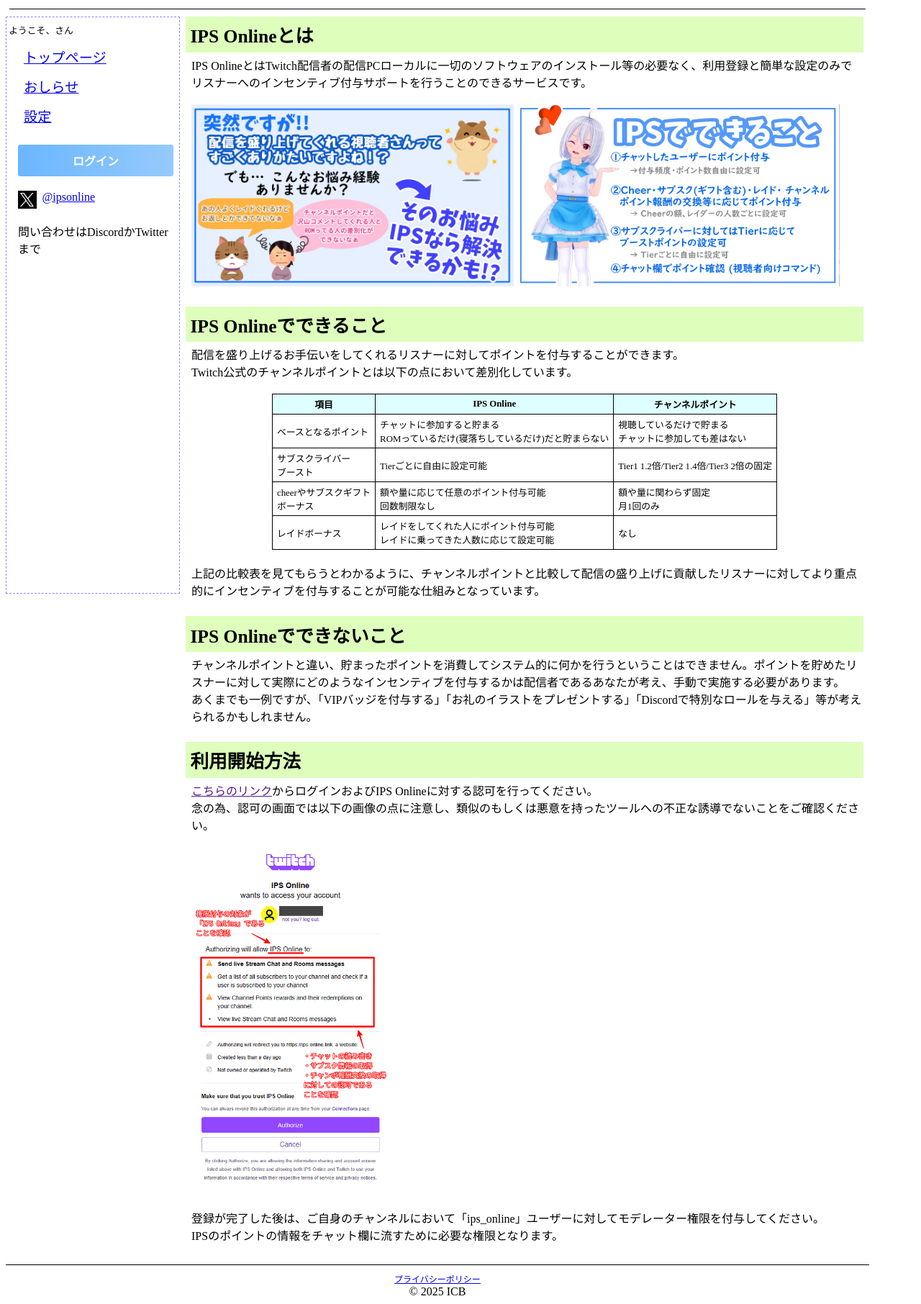
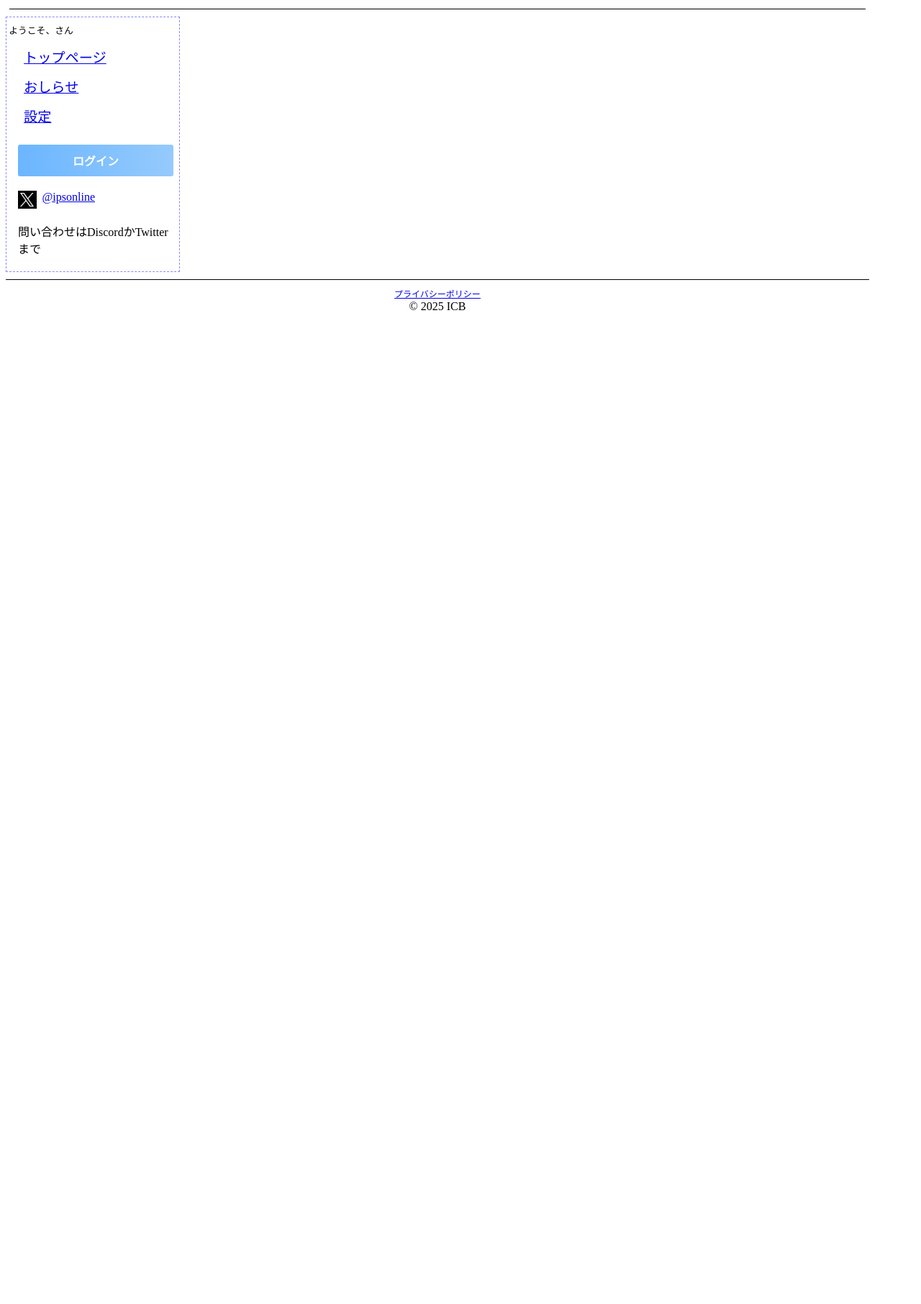
Before and after one commit to icbgames/ips-online, a PHP site: template templates/channelpoint.twig in a window 1280 px wide. Shown: the whole page at 72% size. After the commit the page ends 431 px from the top, so only its background shows below. Run offline with PHP 8.4, Linux system fonts and the light colour scheme; the template is opened without the code that fills it, so the values that code supplies are empty; some libraries are stand-ins or nearby versions; some web fonts are replaced.

Commit message:
reset template.

```diff
--- a/templates/channelpoint.twig
+++ b/templates/channelpoint.twig
@@ -5,66 +5,7 @@
 
 {% block inner %}
 
-<div class="ips__introduction">
-  <h2 class="ips__clear-top">IPS Onlineとは</h2>
-  <p>
- IPS OnlineとはTwitch配信者の配信PCローカルに一切のソフトウェアのインストール等の必要なく、利用登録と簡単な設定のみでリスナーへのインセンティブ付与サポートを行うことのできるサービスです。
-  </p>
-  <p><img src="/img/ips_introduction_1.jpg" width="48%" class="ips__img-zoom"> <img src="/img/ips_introduction_2.jpg" width="48%" class="ips__img-zoom"></p>
-
-  <h2>IPS Onlineでできること</h2>
-  <p>
- 配信を盛り上げるお手伝いをしてくれるリスナーに対してポイントを付与することができます。<br>
- Twitch公式のチャンネルポイントとは以下の点において差別化しています。
-  </p>
-  <table class="ips__table">
-    <tr>
-      <th>項目</th>
-      <th>IPS Online</th>
-      <th>チャンネルポイント</th>
-    </tr>
-    <tr>
-      <td>ベースとなるポイント</td>
-      <td>チャットに参加すると貯まる<br>ROMっているだけ(寝落ちしているだけ)だと貯まらない</td>
-      <td>視聴しているだけで貯まる<br>チャットに参加しても差はない</td>
-    </tr>
-    <tr>
-      <td>サブスクライバー<br>ブースト</td>
-      <td>Tierごとに自由に設定可能</td>
-      <td>Tier1 1.2倍/Tier2 1.4倍/Tier3 2倍の固定</td>
-    </tr>
-    <tr>
-      <td>cheerやサブスクギフト<br>ボーナス</td>
-      <td>額や量に応じて任意のポイント付与可能<br>回数制限なし</td>
-      <td>額や量に関わらず固定<br>月1回のみ</td>
-    </tr>
-    <tr>
-      <td>レイドボーナス</td>
-      <td>レイドをしてくれた人にポイント付与可能<br>レイドに乗ってきた人数に応じて設定可能</td>
-      <td>なし</td>
-    </tr>
-  </table>
-  <p>
- 上記の比較表を見てもらうとわかるように、チャンネルポイントと比較して配信の盛り上げに貢献したリスナーに対してより重点的にインセンティブを付与することが可能な仕組みとなっています。
-  </p>
-
-  <h2>IPS Onlineでできないこと</h2>
-  <p>
- チャンネルポイントと違い、貯まったポイントを消費してシステム的に何かを行うということはできません。ポイントを貯めたリスナーに対して実際にどのようなインセンティブを付与するかは配信者であるあなたが考え、手動で実施する必要があります。<br>
- あくまでも一例ですが、「VIPバッジを付与する」「お礼のイラストをプレゼントする」「Discordで特別なロールを与える」等が考えられるかもしれません。
-  </p>
-
-  <h2>利用開始方法</h2>
-  <p>
-  <a href="{{ oauthUrl }}">こちらのリンク</a>からログインおよびIPS Onlineに対する認可を行ってください。<br>
- 念の為、認可の画面では以下の画像の点に注意し、類似のもしくは悪意を持ったツールへの不正な誘導でないことをご確認ください。
-  </p>
-  <p><img src="/img/ips_authorization.png" width="275" height="480">
-  </p>
-  <p>
-  登録が完了した後は、ご自身のチャンネルにおいて「ips_online」ユーザーに対してモデレーター権限を付与してください。<br>
-  IPSのポイントの情報をチャット欄に流すために必要な権限となります。
-  </p>
+<div class="ips__channelpoint">
 </div>
 
 {% endblock %}
```
